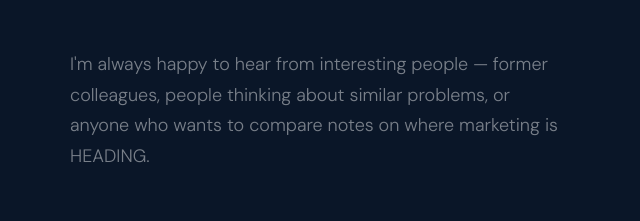
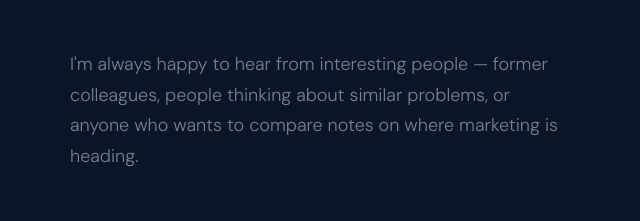
Before and after one commit to mcgintysean88/sean-personal-website, a plain HTML site: page index.html in a window 1280 px wide. Shown: the part 7319-7540 px from the top of the page, 84-724 px from the left. Drawn offline with Linux system fonts and the light colour scheme.

Commit message:
Test auto-deploy revert

```diff
--- a/index.html
+++ b/index.html
@@ -863,7 +863,7 @@
     <div class="container">
       <span class="section-label reveal">03 — Connect</span>
       <h2 class="connect-headline reveal">Say<br>hello.</h2>
-      <p class="connect-sub reveal delay-1">I'm always happy to hear from interesting people — former colleagues, people thinking about similar problems, or anyone who wants to compare notes on where marketing is HEADING.</p>
+      <p class="connect-sub reveal delay-1">I'm always happy to hear from interesting people — former colleagues, people thinking about similar problems, or anyone who wants to compare notes on where marketing is heading.</p>
 
       <div class="connect-links reveal delay-2">
 
```
